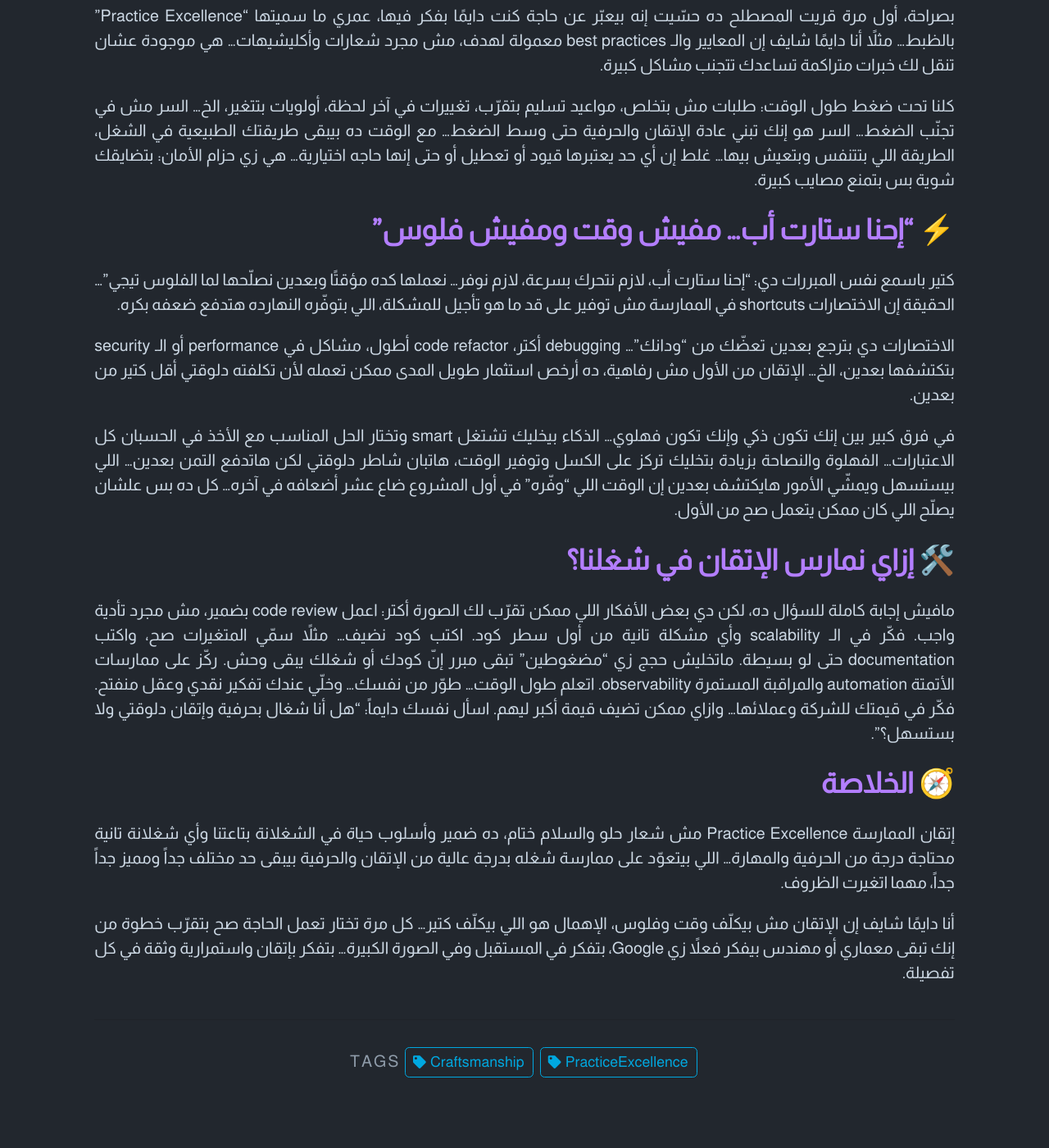
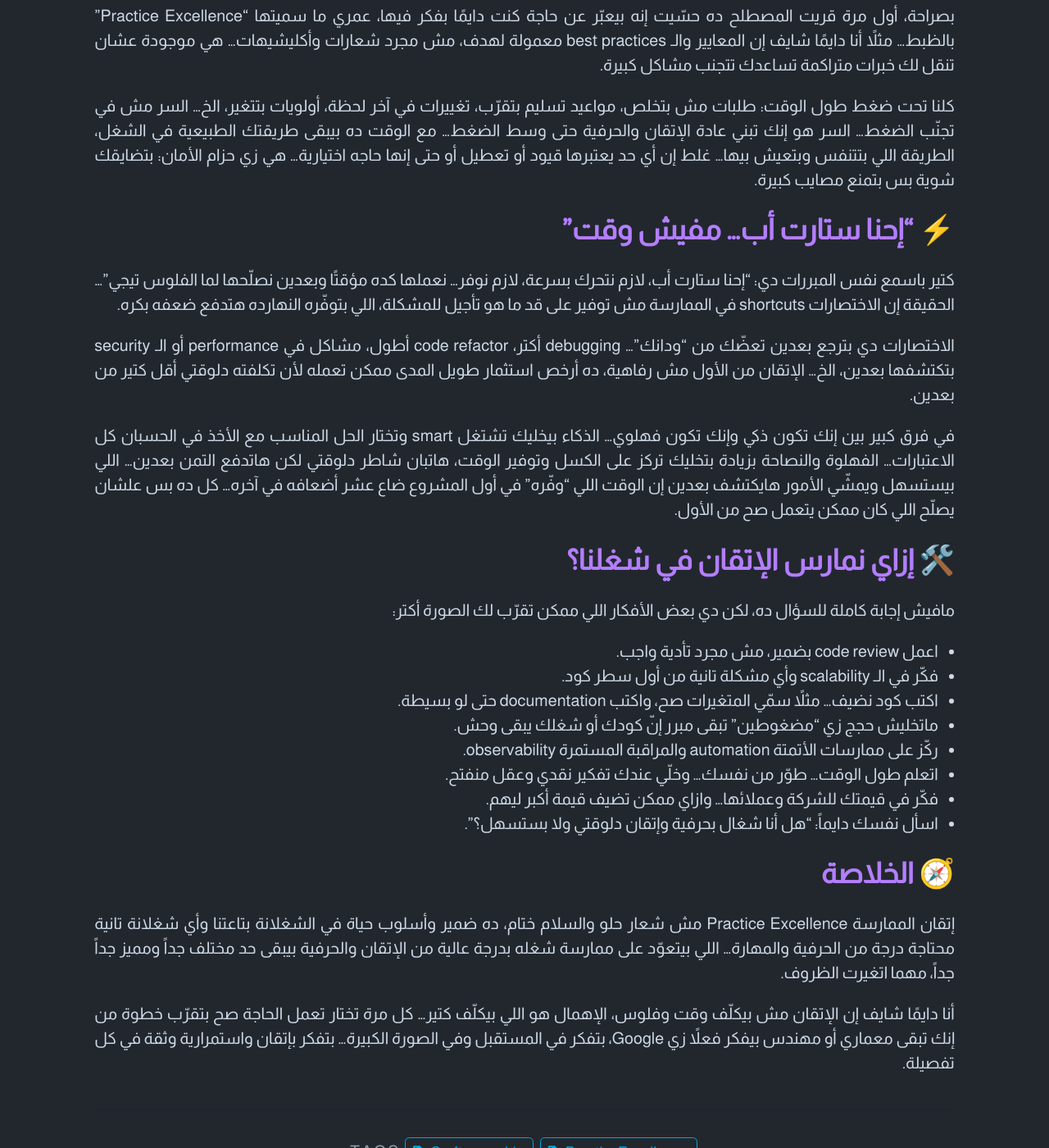
Before and after one commit to mkinawy/mkinawy.github.io, a Jekyll site: the page built from _posts/2025-11-05-ar-practice-excellence.md, in a window 1280 px wide and 1400 px high, scrolled down 687 px. Shown: the whole window at 82% size. Built offline with Jekyll 4.4.1, drawn with Linux system fonts in a browser that asks for light colours; comment, search, counter and statistics services are not loaded.

Commit message:
article fix

```diff
--- a/_posts/2025-11-05-ar-practice-excellence.md
+++ b/_posts/2025-11-05-ar-practice-excellence.md
@@ -21,7 +21,7 @@ dir: rtl
 
 كلنا تحت ضغط طول الوقت: طلبات مش بتخلص، مواعيد تسليم بتقرّب، تغييرات في آخر لحظة، أولويات بتتغير، الخ… السر مش في تجنّب الضغط… السر هو إنك تبني عادة الإتقان والحرفية حتى وسط الضغط… مع الوقت ده بيبقى طريقتك الطبيعية في الشغل، الطريقة اللي بتتنفس وبتعيش بيها… غلط إن أي حد يعتبرها قيود أو تعطيل أو حتى إنها حاجه اختيارية… هي زي حزام الأمان: بتضايقك شوية بس بتمنع مصايب كبيرة.
 
-## ⚡ “إحنا ستارت أب... مفيش وقت ومفيش فلوس”
+## ⚡ “إحنا ستارت أب... مفيش وقت”
 
 كتير باسمع نفس المبررات دي: “إحنا ستارت أب، لازم نتحرك بسرعة، لازم نوفر… نعملها كده مؤقتًا وبعدين نصلّحها لما الفلوس تيجي”... الحقيقة إن الاختصارات shortcuts في الممارسة مش توفير على قد ما هو تأجيل للمشكلة، اللي بتوفّره النهارده هتدفع ضعفه بكره.
 
@@ -32,14 +32,14 @@ dir: rtl
 ## 🛠️ إزاي نمارس الإتقان في شغلنا؟
 
 مافيش إجابة كاملة للسؤال ده، لكن دي بعض الأفكار اللي ممكن تقرّب لك الصورة أكتر:
-اعمل code review بضمير، مش مجرد تأدية واجب.
-فكّر في الـ scalability وأي مشكلة تانية من أول سطر كود.
-اكتب كود نضيف… مثلاً سمّي المتغيرات صح، واكتب documentation حتى لو بسيطة.
-ماتخليش حجج زي "مضغوطين" تبقى مبرر إنّ كودك أو شغلك يبقى وحش.
-ركّز على ممارسات الأتمتة automation والمراقبة المستمرة observability.
-اتعلم طول الوقت… طوّر من نفسك… وخلّي عندك تفكير نقدي وعقل منفتح.
-فكّر في قيمتك للشركة وعملائها… وازاي ممكن تضيف قيمة أكبر ليهم.
-اسأل نفسك دايماً: “هل أنا شغال بحرفية وإتقان دلوقتي ولا بستسهل؟”.
+- اعمل code review بضمير، مش مجرد تأدية واجب.
+- فكّر في الـ scalability وأي مشكلة تانية من أول سطر كود.
+- اكتب كود نضيف… مثلاً سمّي المتغيرات صح، واكتب documentation حتى لو بسيطة.
+- ماتخليش حجج زي "مضغوطين" تبقى مبرر إنّ كودك أو شغلك يبقى وحش.
+- ركّز على ممارسات الأتمتة automation والمراقبة المستمرة observability.
+- اتعلم طول الوقت… طوّر من نفسك… وخلّي عندك تفكير نقدي وعقل منفتح.
+- فكّر في قيمتك للشركة وعملائها… وازاي ممكن تضيف قيمة أكبر ليهم.
+- اسأل نفسك دايماً: “هل أنا شغال بحرفية وإتقان دلوقتي ولا بستسهل؟”.
 
 ## 🧭 الخلاصة
 
```
